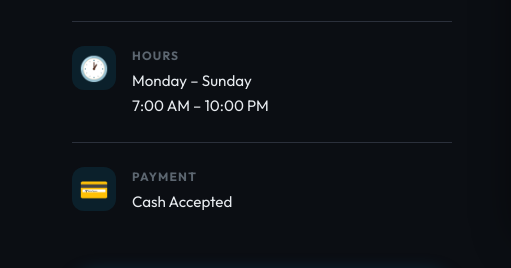
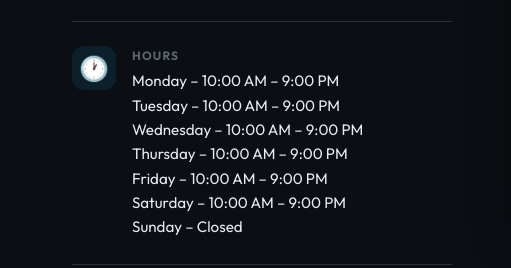
Before and after one commit to Shafaq22/london-dental-clinic, a plain HTML site: page index.html in a window 1280 px wide. Shown: the part 8059-8327 px from the top of the page, 0-511 px from the left. Drawn offline with nearby package versions, Linux system fonts and the light colour scheme; a web font is replaced by a local one.

Commit message:
Update clinic opening hours to day-by-day schedule (10am-9pm Mon-Sat, closed Sun)

```diff
--- a/index.html
+++ b/index.html
@@ -713,7 +713,7 @@
             <div class="contact-block__icon">🕐</div>
             <div>
               <h3 class="contact-block__label">Hours</h3>
-              <p class="contact-block__value">Monday – Sunday<br/>7:00 AM – 10:00 PM</p>
+              <p class="contact-block__value">Monday – 10:00 AM – 9:00 PM<br/>Tuesday – 10:00 AM – 9:00 PM<br/>Wednesday – 10:00 AM – 9:00 PM<br/>Thursday – 10:00 AM – 9:00 PM<br/>Friday – 10:00 AM – 9:00 PM<br/>Saturday – 10:00 AM – 9:00 PM<br/>Sunday – Closed</p>
             </div>
           </div>
           <div class="contact-block" id="contact-payment">
```
